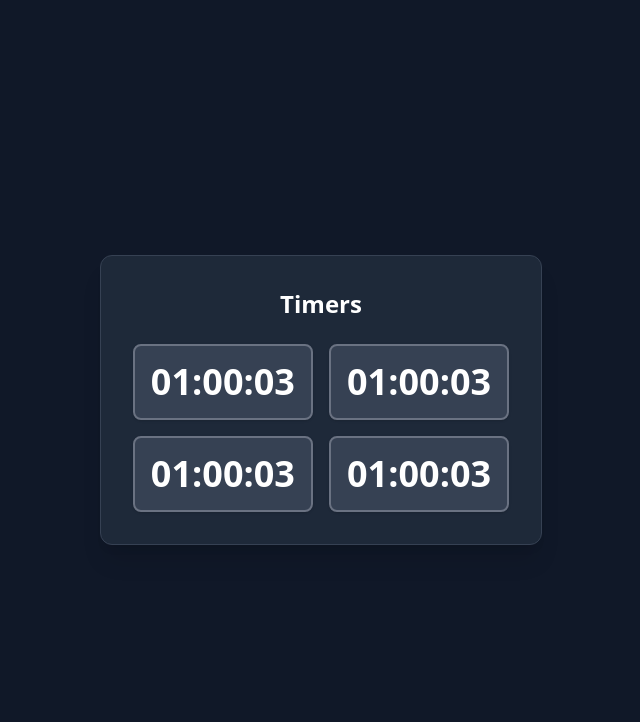
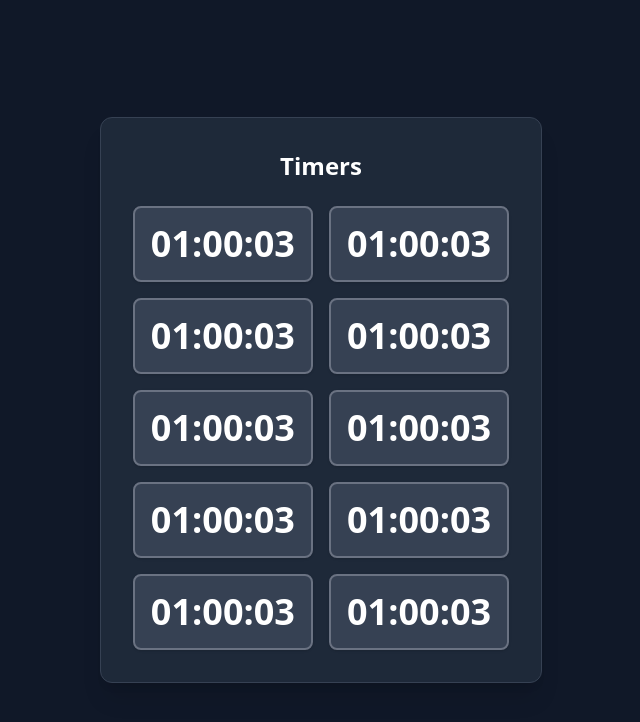
Before and after one commit to Daniel-GM/timer-farm-dofus, a React (Vite) app: page / in a window 1280 px wide. Shown: the top 722 px of the page, without its empty margins (319-959 px from the left). Built offline with nearby package versions, Linux system fonts and the light colour scheme.

Commit message:
aumento no limite de timers

```diff
--- a/src/App.jsx
+++ b/src/App.jsx
@@ -13,6 +13,12 @@ function App() {
             <TimerView />
             <TimerView />
             <TimerView />
+            <TimerView />
+            <TimerView />
+            <TimerView />
+            <TimerView />
+            <TimerView />
+            <TimerView />
           </div>
         </div>
       </div>
```
